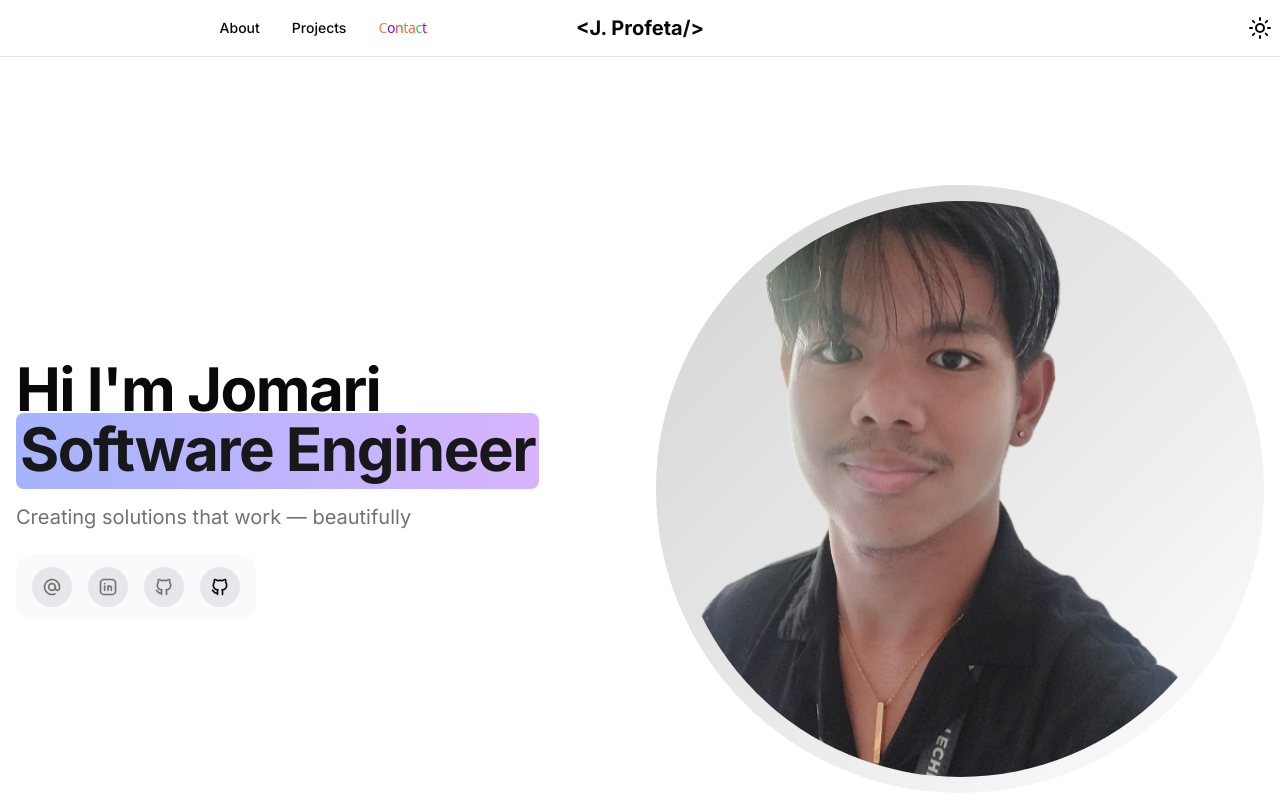
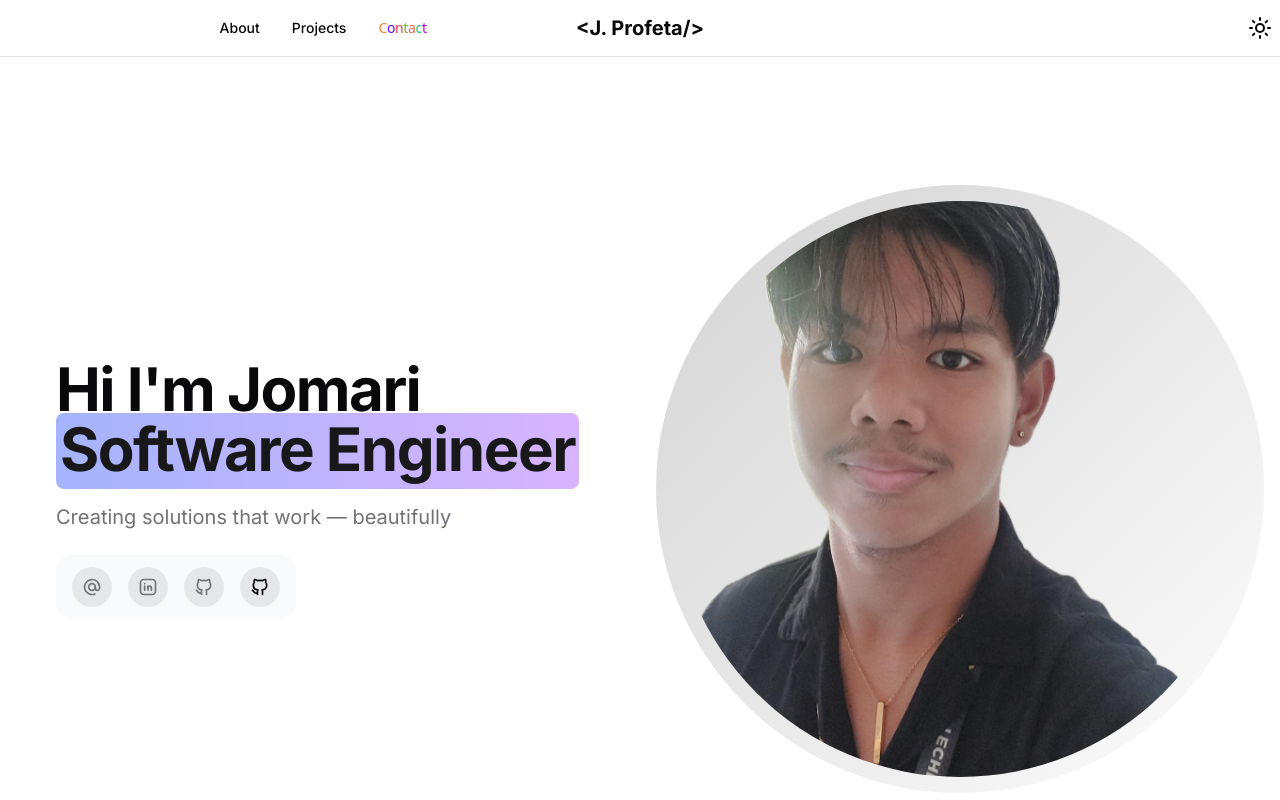
Before and after one commit to 25Kanon/my-portfolio, a Next.js app: page / in a window 1280 px wide. Shown: the top 800 px of the page. Built offline with nearby package versions, Linux system fonts and the light colour scheme.

Commit message:
adjust hero spacing

```diff
--- a/src/app/page.tsx
+++ b/src/app/page.tsx
@@ -124,9 +124,9 @@ export default function Home() {
         </header>
 
         {/* Hero Section */}
-        <section className="container px-4 py-24 md:py-32">
+        <section className="container-fluid px-4 py-24 md:py-32">
           <div className="grid grid-cols-1 md:grid-cols-2 gap-8 items-center">
-            <div className="space-y-6">
+            <div className="space-y-6 pl-10">
 
               <h1 className="text-4xl md:text-6xl font-bold tracking-tight">
                 Hi I&apos;m Jomari
@@ -147,7 +147,7 @@ export default function Home() {
                 />
               </div>
             </div>
-            <div className="relative aspect-square px-2">
+            <div className="relative aspect-square px-2 max-w-3xl">
               <div
                   className="absolute inset-0 bg-gradient-to-br from-primary/20 to-secondary/20 rounded-full animate-pulse"/>
               <Image
```
